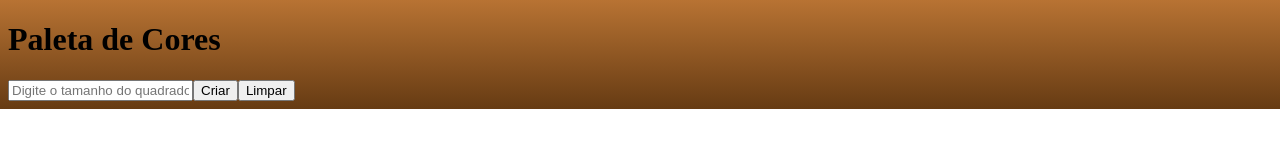
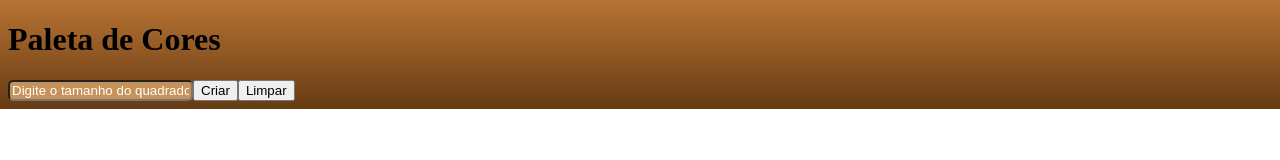
Before and after one commit to DeividBorges93/project-pixel-art, a plain HTML site: page index.html in a window 1280 px wide. Drawn offline with Linux system fonts and the light colour scheme.

Commit message:
Adc estilização ao input

```diff
--- a/style.css
+++ b/style.css
@@ -2,3 +2,12 @@ body {
   background-image: linear-gradient(#b87333, #663b13);
   background-repeat: no-repeat;
 }
+
+input {
+  border-radius: 5px;
+  background-color:#c7925a;
+}
+
+input::placeholder {
+  color: #ffffff;
+}
```
